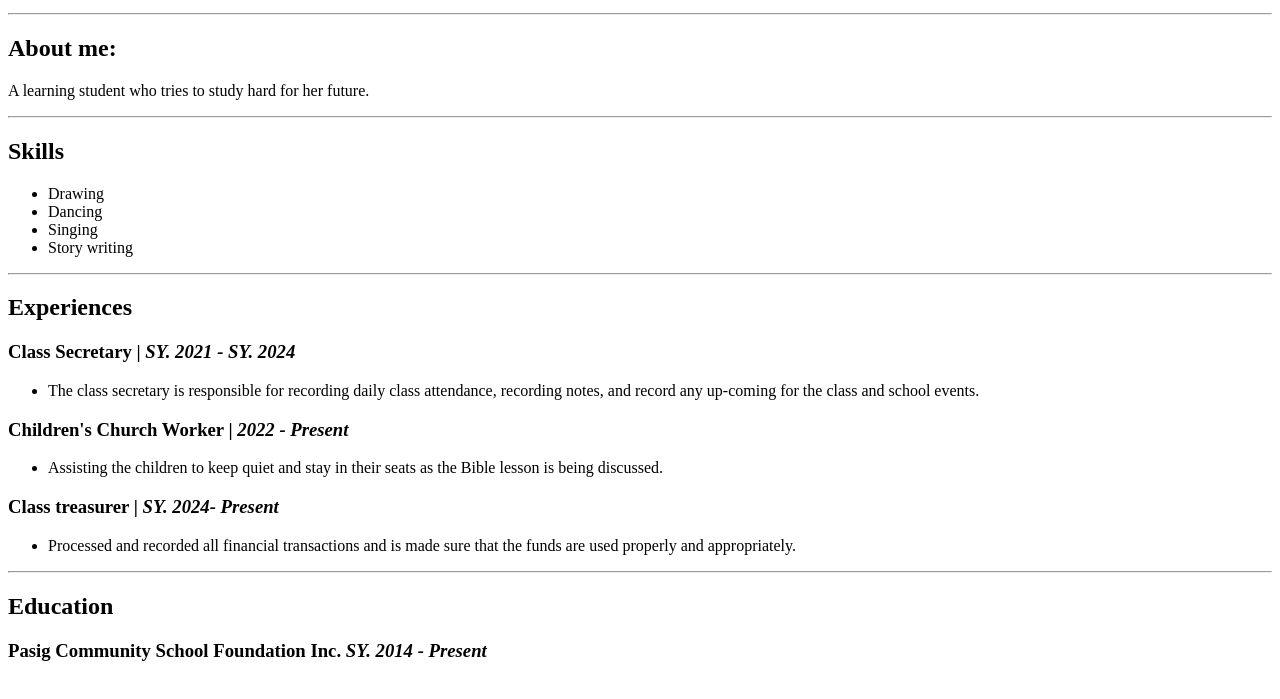
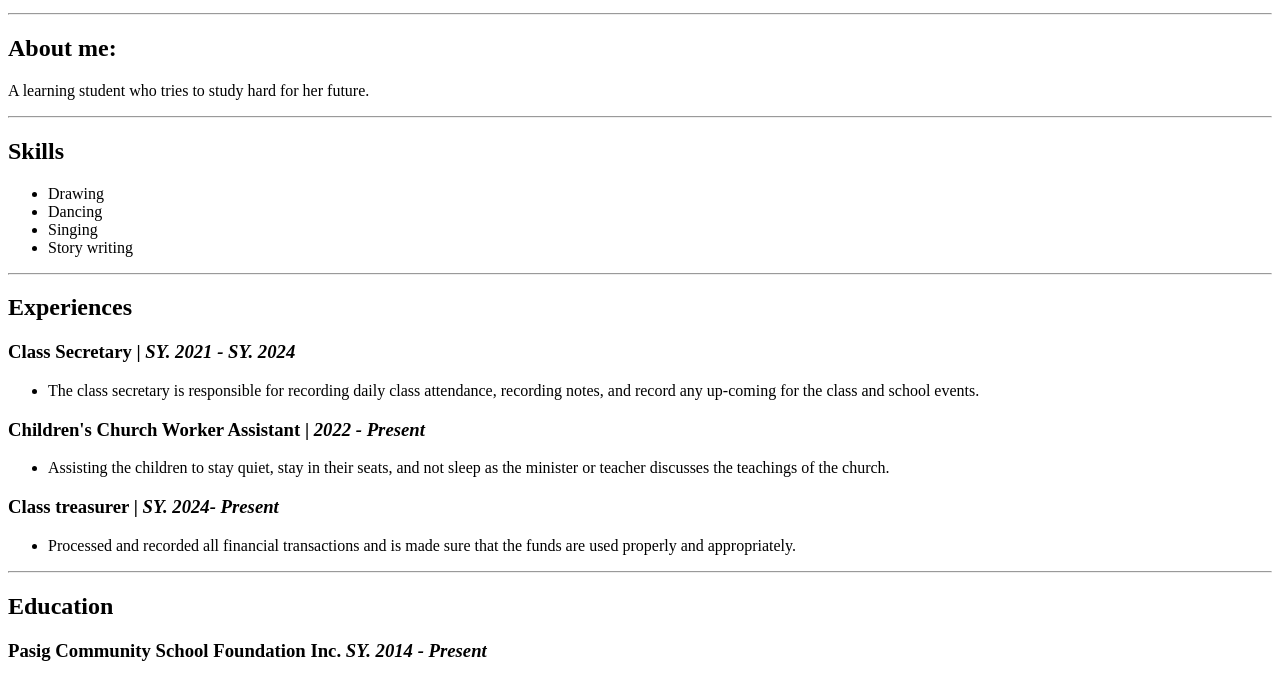
Before and after one commit to SofiaCArevalo/my_first_html, a plain HTML site: page PETA.html in a window 1280 px wide. Shown: the part 101-800 px from the top of the page. Drawn offline with Linux system fonts and the light colour scheme.

Commit message:
Update PETA.html

```diff
--- a/PETA.html
+++ b/PETA.html
@@ -25,9 +25,9 @@
             <ul>
                 <li>The class secretary is responsible for recording daily class attendance, recording notes, and record any up-coming for the class and school events. </li>
             </ul>
-            <h3> Children's Church Worker | <em>2022 - Present</em></h3>
+            <h3> Children's Church Worker Assistant | <em>2022 - Present</em></h3>
             <ul>
-                <li>Assisting the children to keep quiet and stay in their seats as the Bible lesson is being discussed.</li>
+                <li>Assisting the children to stay quiet, stay in their seats, and not sleep as the minister or teacher discusses the teachings of the church.</li>
             </ul>
             <h3>Class treasurer | <em>SY. 2024- Present</em></h3>
             <ul>
```
